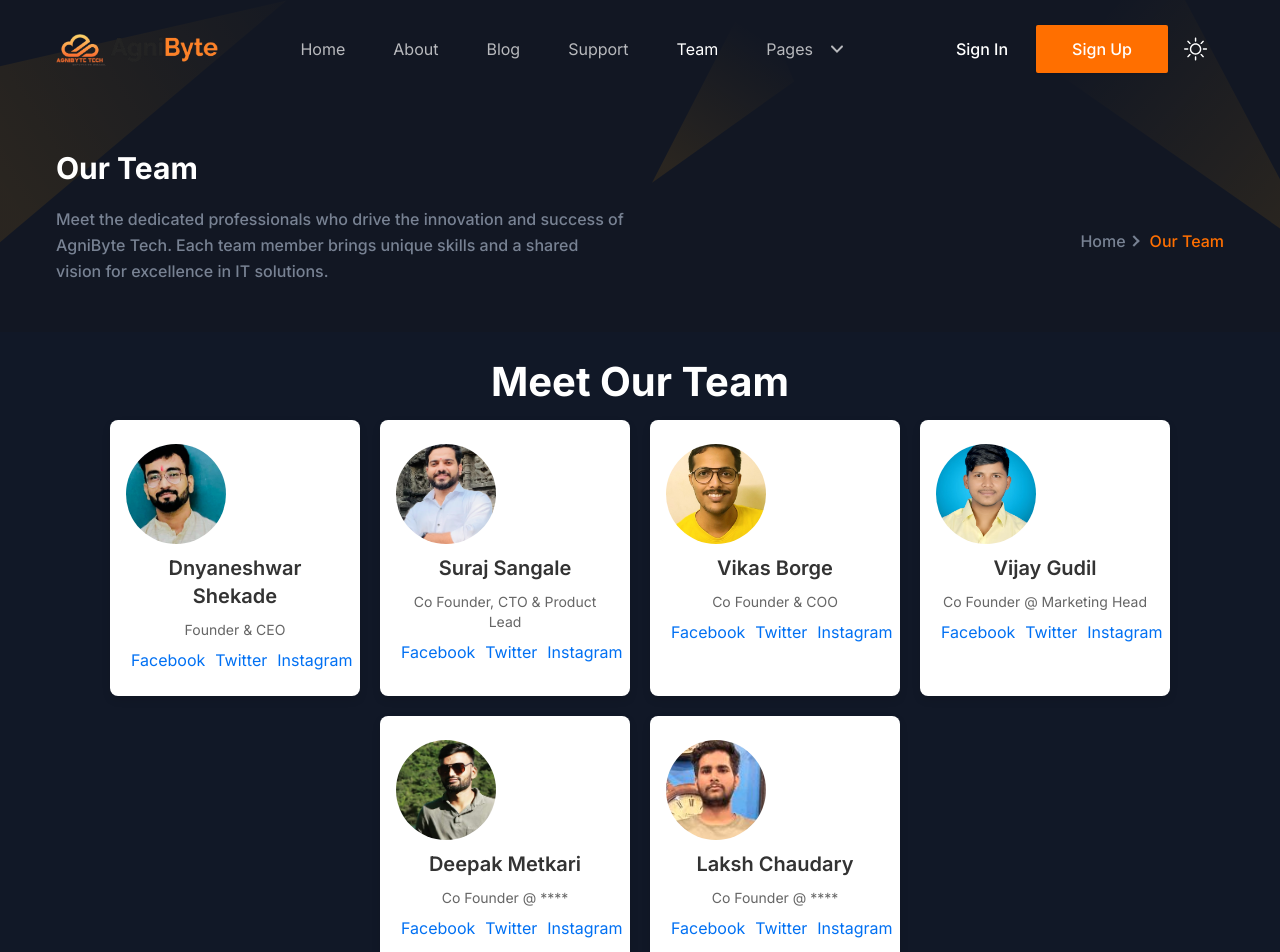
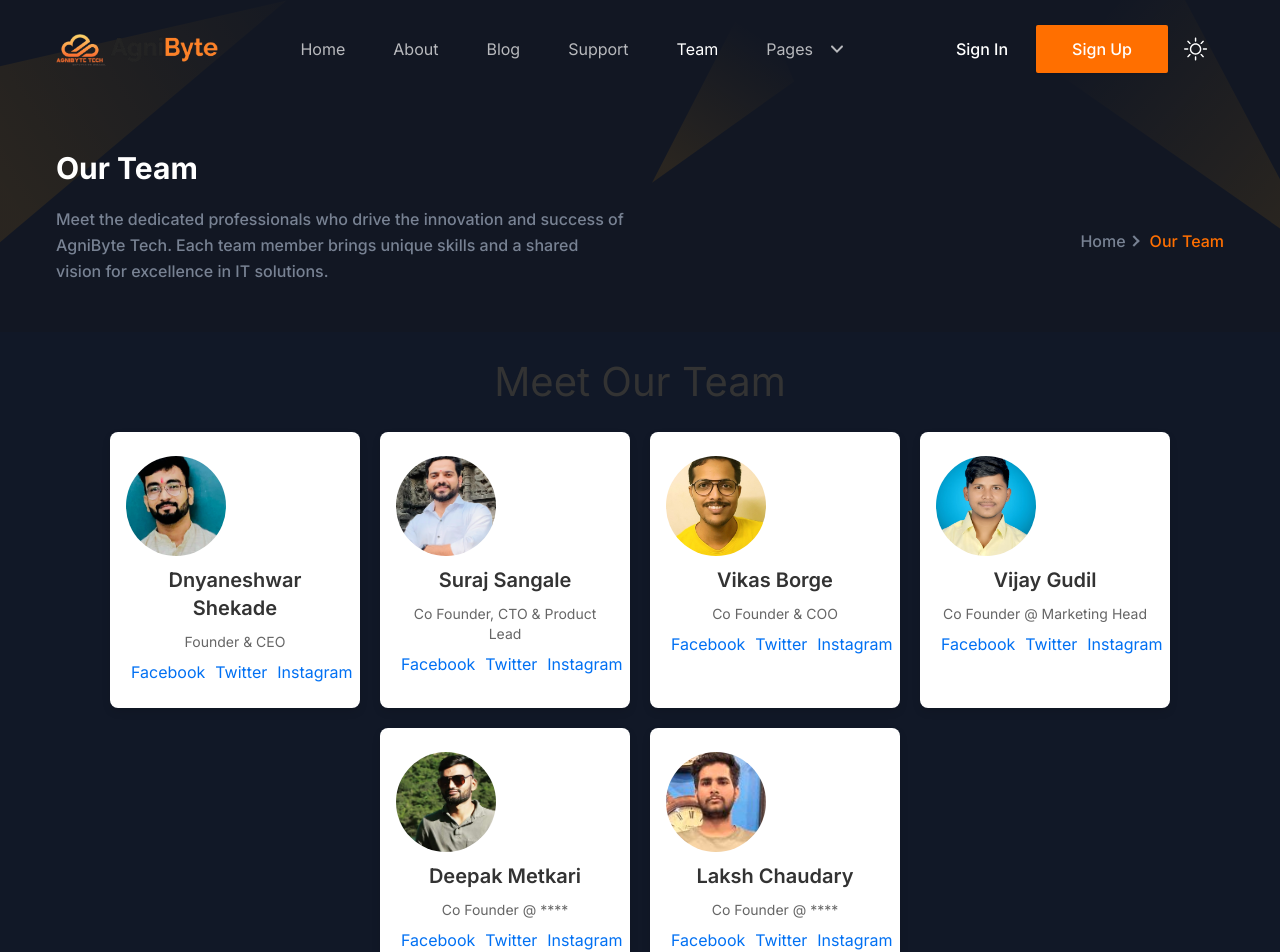
Before and after one commit to dnyaneshwarshekade/agnibyte, a Next.js app: page /team in a window 1280 px wide. Shown: the top 952 px of the page. Built offline with nearby package versions, Linux system fonts and the light colour scheme.

Commit message:
final add

```diff
--- a/src/app/team/page.tsx
+++ b/src/app/team/page.tsx
@@ -2,11 +2,13 @@ import React from 'react';
 import TeamMember from '@/components/Team/TeamMember';
 import Breadcrumb from '@/components/Common/Breadcrumb';
 import { teamData } from '@/components/Team/teamData';
+
 import { Metadata } from 'next';
 
 export const metadata: Metadata = {
   title: 'Meet Our Team | AgniByte Tech',
   description: 'Learn more about the talented individuals behind AgniByte Tech.',
+  // other metadata//
 };
 
 const TeamPage: React.FC = () => {
@@ -16,9 +18,9 @@ const TeamPage: React.FC = () => {
         pageName="Our Team"
         description="Meet the dedicated professionals who drive the innovation and success of AgniByte Tech. Each team member brings unique skills and a shared vision for excellence in IT solutions."
       />
-      <div className="team-page bg-gray-100 dark:bg-gray-900 min-h-screen p-8">
-        <h1 className="text-3xl font-bold text-gray-900 dark:text-white mb-8">Meet Our Team</h1>
-        <div className="team-list">
+      <div className="team-page bg-gray-100 dark:bg-gray-900">
+        <h1>Meet Our Team</h1>
+        <div className="team-list bg-gray-100 dark:bg-gray-900">
           {teamData.map(member => (
             <TeamMember key={member.id} member={member} />
           ))}
```
